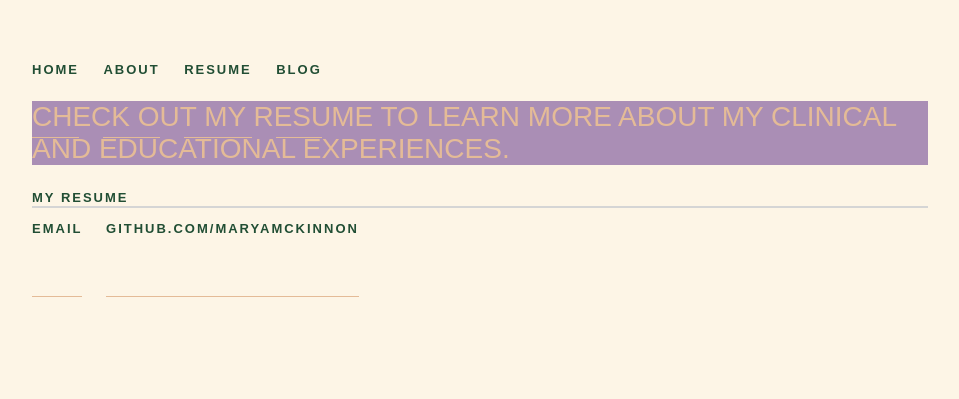
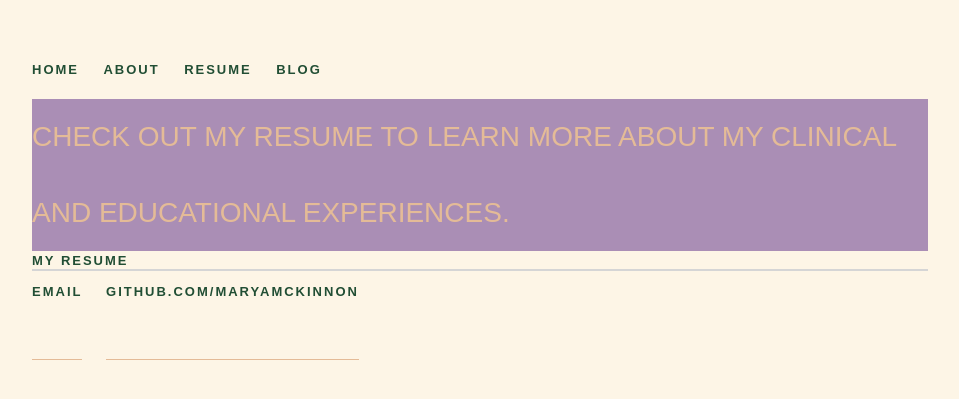
Before and after one commit to maryamckinnon/maryamckinnon.github.io, a Jekyll site: the page built from Resume/index.html, in a window 1280 px wide. Shown: the top 399 px of the page, without its empty margins (160-1119 px from the left). Built offline with Jekyll 4.4.1, drawn with Linux system fonts in a browser that asks for light colours.

Commit message:
Update main.css

```diff
--- a/css/main.css
+++ b/css/main.css
@@ -26,13 +26,6 @@ nav ul li, footer ul li {
   text-transform: uppercase;
 }
 
-.header img {
-  float: left;
-  width: 200px;
-  height: 100px;
-  background: #555;
-}
-
 a {
     text-decoration: none;
     color: yellow;
@@ -42,7 +35,7 @@ a:hover {
     text-decoration: underline;
 }
 
-h1 {
+h2 {
     font-size: 2.5em;
     font-family:'Helvetica', 'Arial', 'Sans-Serif';
     line-height: 76px;
```
